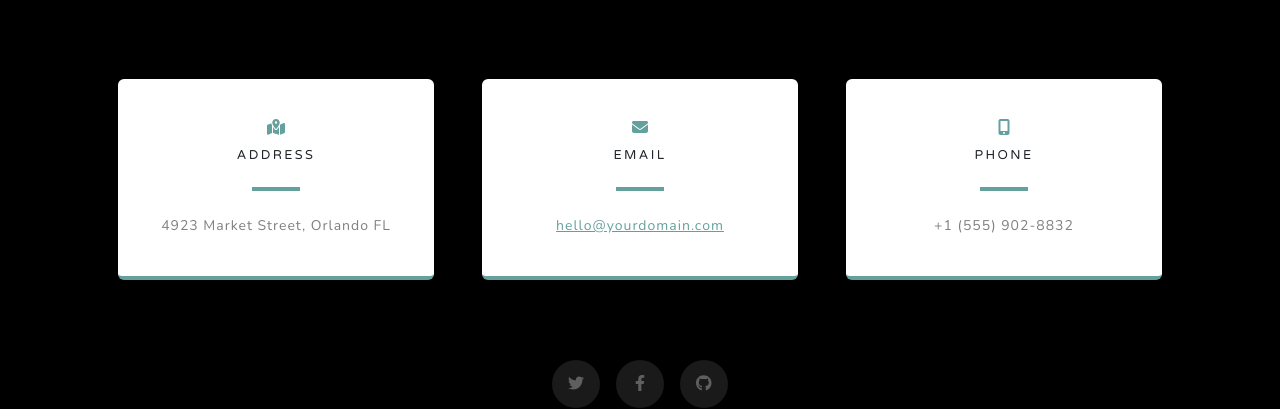
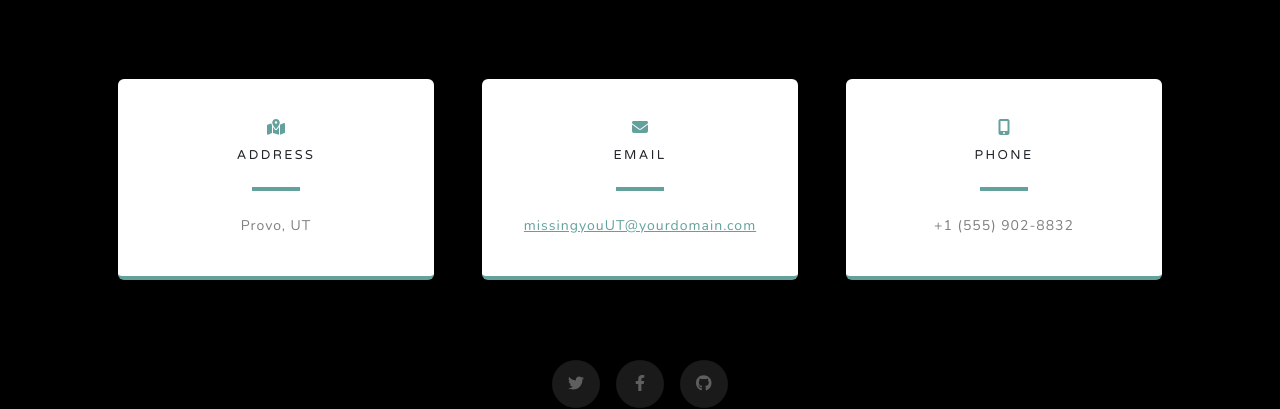
Before and after one commit to DMS28/MissingPersons, a Django app: page / in a window 1280 px wide. Shown: the part 4465-4874 px from the top of the page. Run offline with Django 4.2, Linux system fonts and the light colour scheme; some libraries are stand-ins or nearby versions.

Commit message:
adjust contact

```diff
--- a/templates/appMP/index.html
+++ b/templates/appMP/index.html
@@ -330,7 +330,7 @@
                                 <i class="fas fa-map-marked-alt text-primary mb-2"></i>
                                 <h4 class="text-uppercase m-0">Address</h4>
                                 <hr class="my-4 mx-auto" />
-                                <div class="small text-black-50">4923 Market Street, Orlando FL</div>
+                                <div class="small text-black-50">Provo, UT</div>
                             </div>
                         </div>
                     </div>
@@ -340,7 +340,7 @@
                                 <i class="fas fa-envelope text-primary mb-2"></i>
                                 <h4 class="text-uppercase m-0">Email</h4>
                                 <hr class="my-4 mx-auto" />
-                                <div class="small text-black-50"><a href="#!">hello@yourdomain.com</a></div>
+                                <div class="small text-black-50"><a href="#!">missingyouUT@yourdomain.com</a></div>
                             </div>
                         </div>
                     </div>
```
